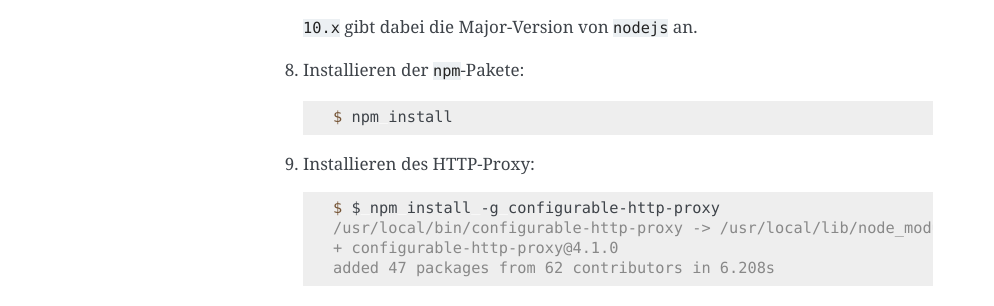
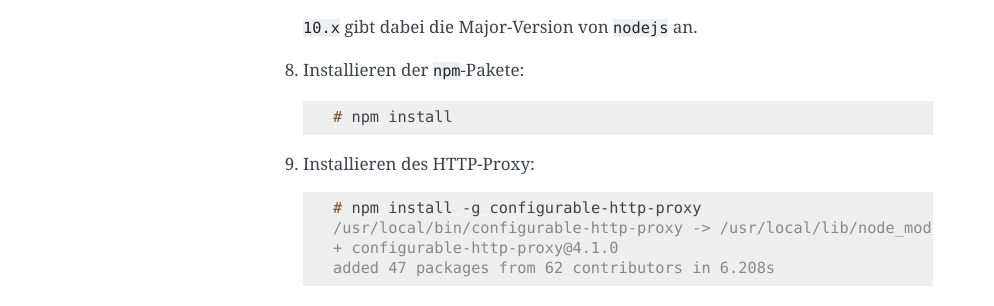
Before and after one commit to veit/jupyter-tutorial-de, a Sphinx documentation site: the page built from docs/workspace/jupyter/hub/install.rst, in a window 1280 px wide. Shown: the part 1283-1589 px from the top of the page, without its empty margins (147-1141 px from the left). Built offline with Sphinx 7.4.7, drawn with Linux system fonts in a browser that asks for light colours; pages that are not in the unit, such as notebooks, are missing from menus.

```diff
--- a/docs/workspace/jupyter/hub/install.rst
+++ b/docs/workspace/jupyter/hub/install.rst
@@ -79,13 +79,13 @@ Installation
 
    .. code-block:: console
 
-    $ npm install
+    # npm install
 
 #. Installieren des HTTP-Proxy:
 
    .. code-block:: console
 
-    $ $ npm install -g configurable-http-proxy
+    # npm install -g configurable-http-proxy
     /usr/local/bin/configurable-http-proxy -> /usr/local/lib/node_modules/configurable-http-proxy/bin/configurable-http-proxy
     + configurable-http-proxy@4.1.0
     added 47 packages from 62 contributors in 6.208s
```
